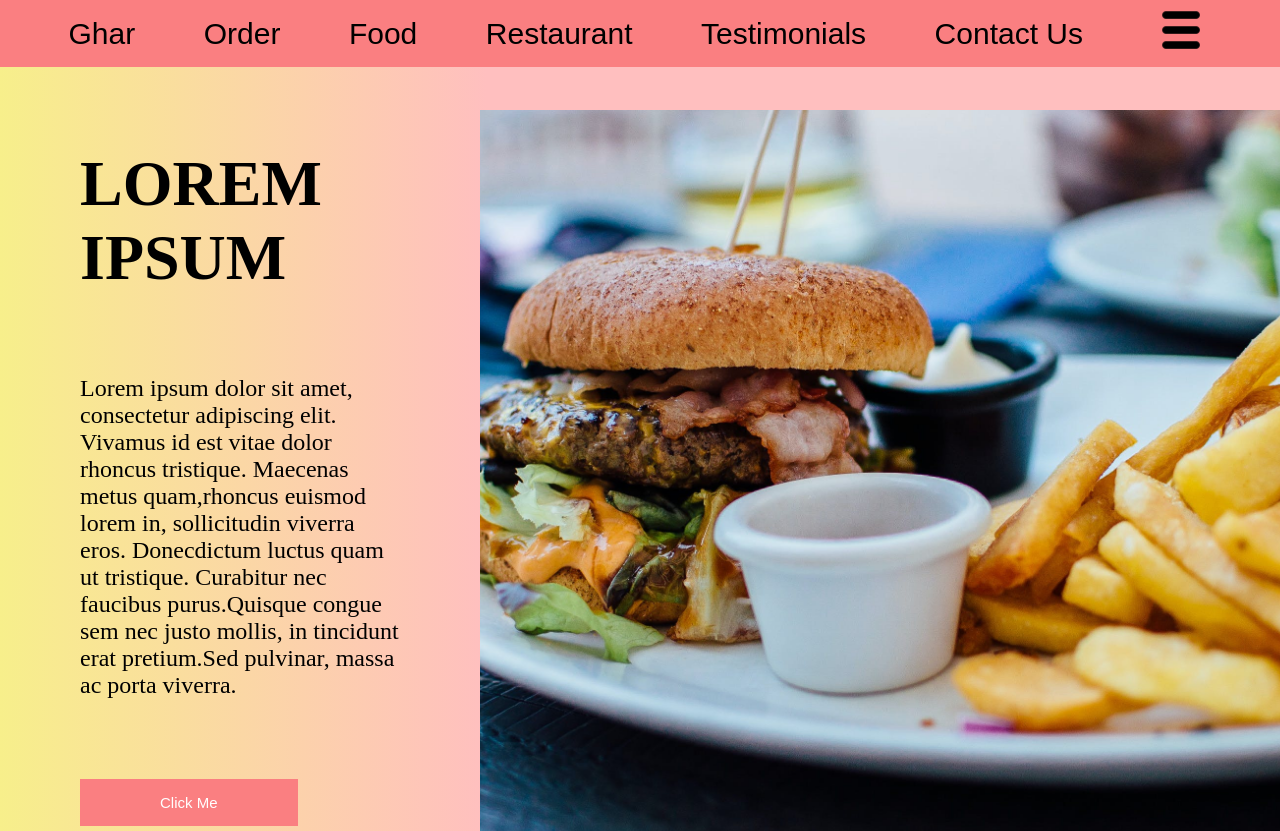
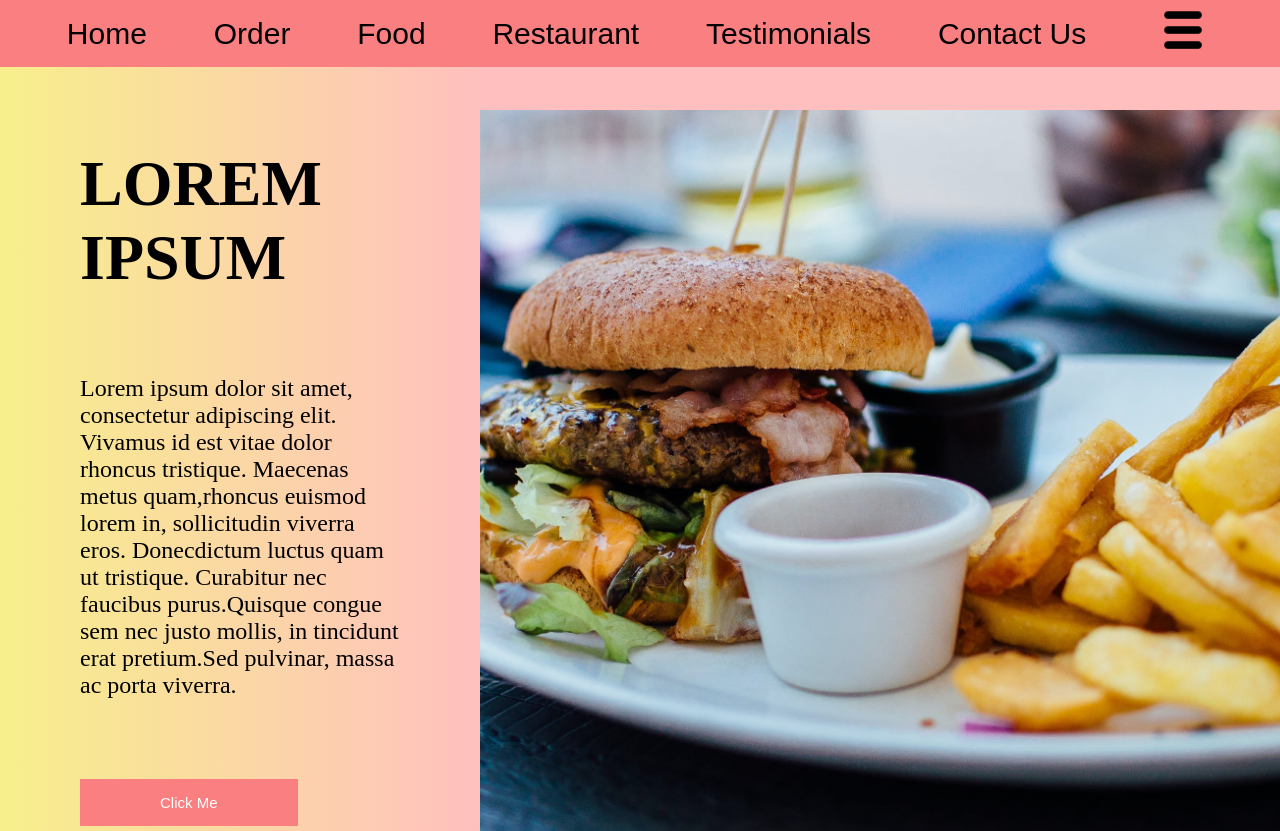
Before and after one commit to manishrana7979/Simplotel_Assignment, a plain HTML site: page index.html in a window 1280 px wide. Shown: the top 831 px of the page. Drawn offline with Linux system fonts and the light colour scheme.

Commit message:
Update index.html

```diff
--- a/index.html
+++ b/index.html
@@ -12,7 +12,7 @@
 <body>
     <div class="navbar">
         <ul>
-            <li>Ghar</li>
+            <li>Home</li>
             <li>Order</li>
             <li>Food</li>
             <li>Restaurant</li>
```
